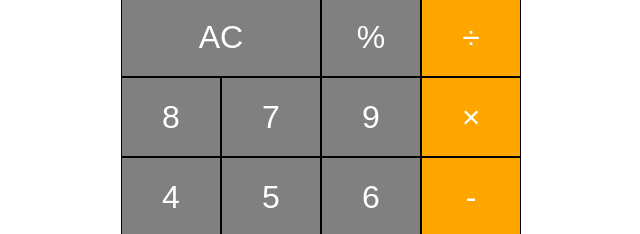
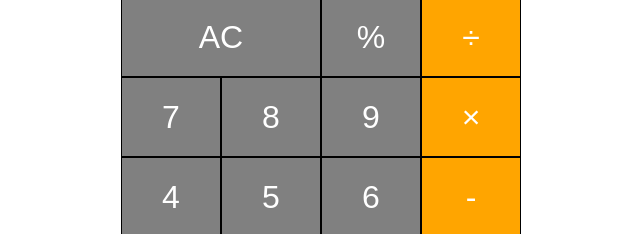
Before and after one commit to maulikaluthra/Calculator, a plain HTML site: page index.html in a window 1280 px wide. Shown: the part 311-545 px from the top of the page, 319-959 px from the left. Drawn offline with Linux system fonts and the light colour scheme.

Commit message:
Update index.html

```diff
--- a/index.html
+++ b/index.html
@@ -14,8 +14,8 @@
 					<button class="operator" value="/">&divide;</button>
 				</div>
 				<div class="row">
-					<button class="number" value="7">8</button>
-					<button class="number" value="8">7</button>
+					<button class="number" value="7">7</button>
+					<button class="number" value="8">8</button>
 					<button class="number" value="9">9</button>
 					<button class="operator" value="*">&times;</button>
 				</div>
```
